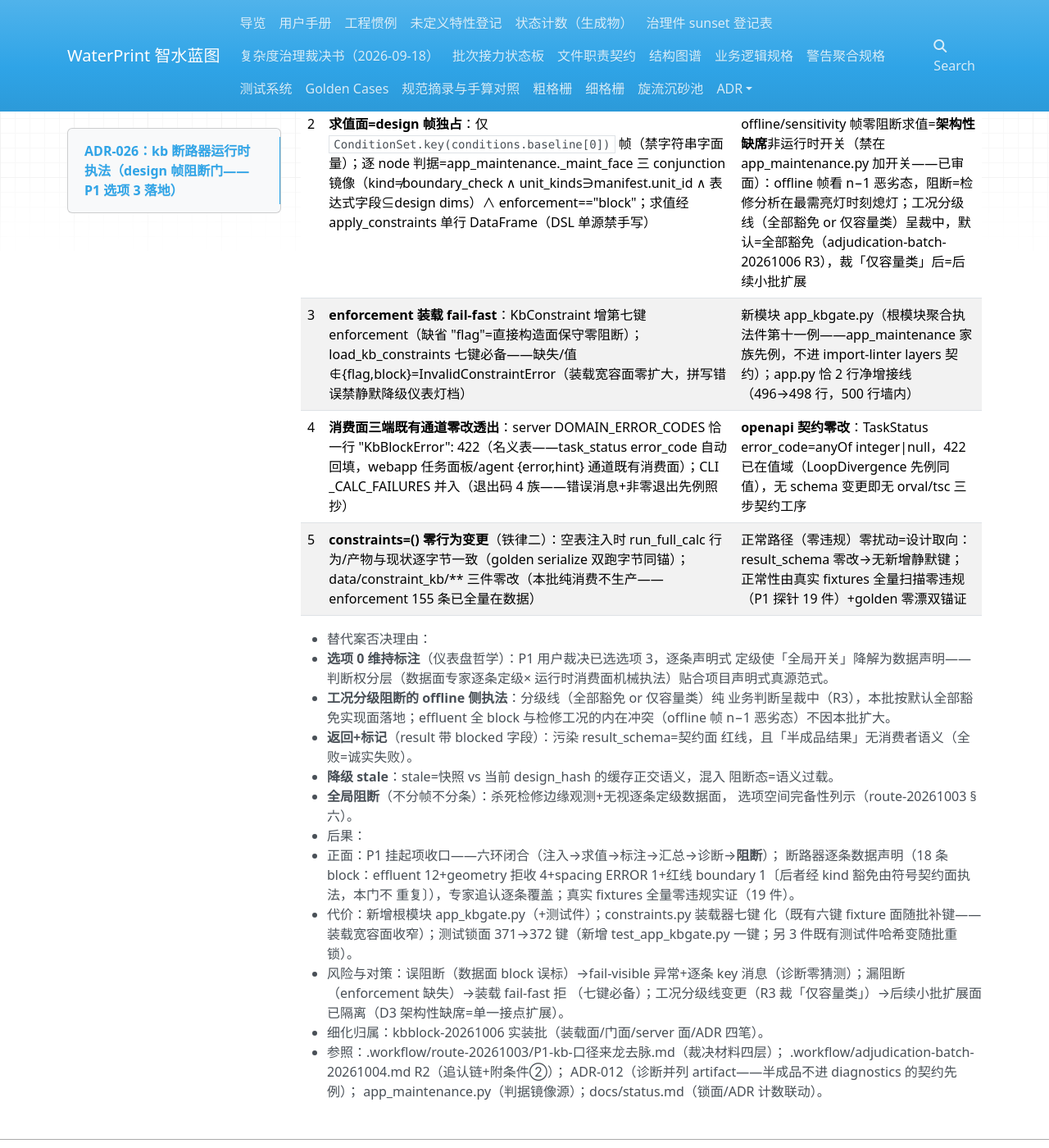
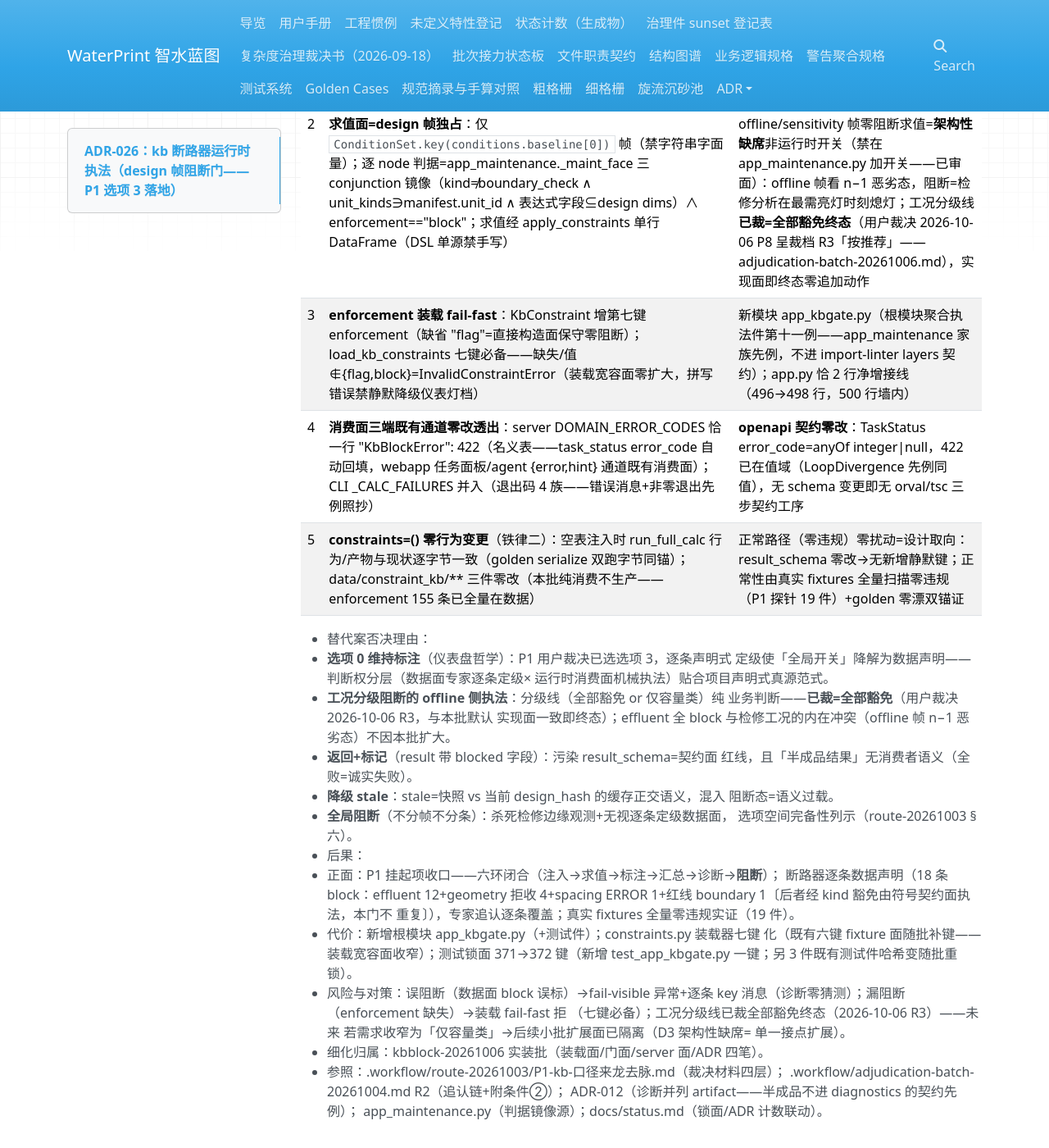
Before and after one commit to yyx20040712/waterprint, an MkDocs documentation site: the page built from docs/adr/ADR-026-kb-block-gate.md, in a window 1280 px wide and 1400 px high, scrolled down 568 px. Shown: the whole window at 82% size. Built offline with MkDocs 1.6.1, drawn with Linux system fonts in a browser that asks for light colours; nearby versions of some CDN libraries.

Commit message:
P8 裁决落地批：UF-14 登记行销账（R2 主控处置生效——不设分阶段覆盖率阈值，维持「以 CI 输出为准」口径；状态列起头「已定义·」对齐 gen_status 闭合桶口径，计数 53→54/5→4 同宽替换字节量恰同 2147B）+ADR-026 三处 R3「呈裁中」措辞更新为已裁全部豁免终态（用户裁决 2026-10-06）+app_kbgate 规格头序数笔误勘正第十例→第十一例（kbblock 裁决部 F1 折叠）。机检：gen_status 再生+--check 零漂+定向 41 passed（test_app_kbgate+test_constraints）+门禁 18 段全绿。小批口径=门一 k1 单审 PASS B0/W1/N6（W1=审包呈现省略主控字节级确认闭环）+主控亲验。授权链=账本 ruling 行 adjudication-batch-20261006-ruling

```diff
--- a/docs/adr/ADR-026-kb-block-gate.md
+++ b/docs/adr/ADR-026-kb-block-gate.md
@@ -16,7 +16,7 @@
 | # | 决策 | 要点 |
 |---|------|------|
 | 1 | **异常全败丢弃**：design 帧 enforcement=block 条目越门→`KbBlockError`（定义 solution/constraints.py，violations 三联 (node, key, kind) 传入序确定性+逐条可读消息）；raise 点=run_full_calc 内 execute_graph 之后、summary 组装之前——半成品不进 summary/diagnostics/result | 「部分违规返回+标记」否决（污染 result_schema——契约面红线）；「降级 stale」否决（缓存正交面，快照绑定语义另域） |
-| 2 | **求值面=design 帧独占**：仅 `ConditionSet.key(conditions.baseline[0])` 帧（禁字符串字面量）；逐 node 判据=app_maintenance._maint_face 三 conjunction 镜像（kind≠boundary_check ∧ unit_kinds∋manifest.unit_id ∧ 表达式字段⊆design dims）∧ enforcement=="block"；求值经 apply_constraints 单行 DataFrame（DSL 单源禁手写） | offline/sensitivity 帧零阻断求值=**架构性缺席**非运行时开关（禁在 app_maintenance.py 加开关——已审面）：offline 帧看 n−1 恶劣态，阻断=检修分析在最需亮灯时刻熄灯；工况分级线（全部豁免 or 仅容量类）呈裁中，默认=全部豁免（adjudication-batch-20261006 R3），裁「仅容量类」后=后续小批扩展 |
+| 2 | **求值面=design 帧独占**：仅 `ConditionSet.key(conditions.baseline[0])` 帧（禁字符串字面量）；逐 node 判据=app_maintenance._maint_face 三 conjunction 镜像（kind≠boundary_check ∧ unit_kinds∋manifest.unit_id ∧ 表达式字段⊆design dims）∧ enforcement=="block"；求值经 apply_constraints 单行 DataFrame（DSL 单源禁手写） | offline/sensitivity 帧零阻断求值=**架构性缺席**非运行时开关（禁在 app_maintenance.py 加开关——已审面）：offline 帧看 n−1 恶劣态，阻断=检修分析在最需亮灯时刻熄灯；工况分级线**已裁=全部豁免终态**（用户裁决 2026-10-06 P8 呈裁档 R3「按推荐」——adjudication-batch-20261006.md），实现面即终态零追加动作 |
 | 3 | **enforcement 装载 fail-fast**：KbConstraint 增第七键 enforcement（缺省 "flag"=直接构造面保守零阻断）；load_kb_constraints 七键必备——缺失/值∉{flag,block}=InvalidConstraintError（装载宽容面零扩大，拼写错误禁静默降级仪表灯档） | 新模块 app_kbgate.py（根模块聚合执法件第十一例——app_maintenance 家族先例，不进 import-linter layers 契约）；app.py 恰 2 行净增接线（496→498 行，500 行墙内） |
 | 4 | **消费面三端既有通道零改透出**：server DOMAIN_ERROR_CODES 恰一行 "KbBlockError": 422（名义表——task_status error_code 自动回填，webapp 任务面板/agent {error,hint} 通道既有消费面）；CLI _CALC_FAILURES 并入（退出码 4 族——错误消息+非零退出先例照抄） | **openapi 契约零改**：TaskStatus error_code=anyOf integer\|null，422 已在值域（LoopDivergence 先例同值），无 schema 变更即无 orval/tsc 三步契约工序 |
 | 5 | **constraints=() 零行为变更**（铁律二）：空表注入时 run_full_calc 行为/产物与现状逐字节一致（golden serialize 双跑字节同锚）；data/constraint_kb/** 三件零改（本批纯消费不生产——enforcement 155 条已全量在数据） | 正常路径（零违规）零扰动=设计取向：result_schema 零改→无新增静默键；正常性由真实 fixtures 全量扫描零违规（P1 探针 19 件）+golden 零漂双锚证 |
@@ -26,7 +26,8 @@
     定级使「全局开关」降解为数据声明——判断权分层（数据面专家逐条定级×
     运行时消费面机械执法）贴合项目声明式真源范式。
   - **工况分级阻断的 offline 侧执法**：分级线（全部豁免 or 仅容量类）纯
-    业务判断呈裁中（R3），本批按默认全部豁免实现面落地；effluent 全 block
+    业务判断——**已裁=全部豁免**（用户裁决 2026-10-06 R3，与本批默认
+    实现面一致即终态）；effluent 全 block
     与检修工况的内在冲突（offline 帧 n−1 恶劣态）不因本批扩大。
   - **返回+标记**（result 带 blocked 字段）：污染 result_schema=契约面
     红线，且「半成品结果」无消费者语义（全败=诚实失败）。
@@ -44,8 +45,9 @@
     键（新增 test_app_kbgate.py 一键；另 3 件既有测试件哈希变随批重锁）。
   - 风险与对策：误阻断（数据面 block 误标）→fail-visible 异常+逐条 key
     消息（诊断零猜测）；漏阻断（enforcement 缺失）→装载 fail-fast 拒
-    （七键必备）；工况分级线变更（R3 裁「仅容量类」）→后续小批扩展面
-    已隔离（D3 架构性缺席=单一接点扩展）。
+    （七键必备）；工况分级线已裁全部豁免终态（2026-10-06 R3）——未来
+    若需求收窄为「仅容量类」→后续小批扩展面已隔离（D3 架构性缺席=
+    单一接点扩展）。
 - 细化归属：kbblock-20261006 实装批（装载面/门面/server 面/ADR 四笔）。
 - 参照：.workflow/route-20261003/P1-kb-口径来龙去脉.md（裁决材料四层）；
   .workflow/adjudication-batch-20261004.md R2（追认链+附条件②）；
```
Also changed, not shown: docs/status.md (+1 -1 lines), docs/undefined-features-register.md (+1 -1 lines), 1 other file.
